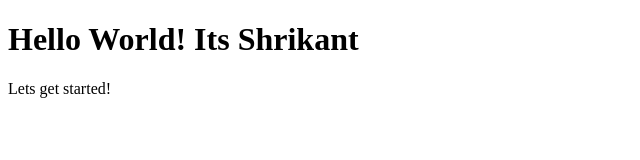
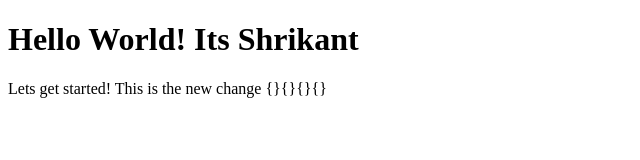
Before and after one commit to Shrikant991/Portfolio, a plain HTML site: page index.html in a window 1280 px wide. Shown: the whole page, without its empty margins (0-640 px from the left). Drawn offline with Linux system fonts and the light colour scheme.

Commit message:
Third commit

```diff
--- a/index.html
+++ b/index.html
@@ -5,6 +5,7 @@
 </head>
 <body>
  	<h1> Hello World! Its Shrikant </h1>
- 	<p>  Lets get started! </p>
+ 	<p>  Lets get started!
+ 	     This is the new change {}{}{}{} </p>
 </body>
 </html>
```
